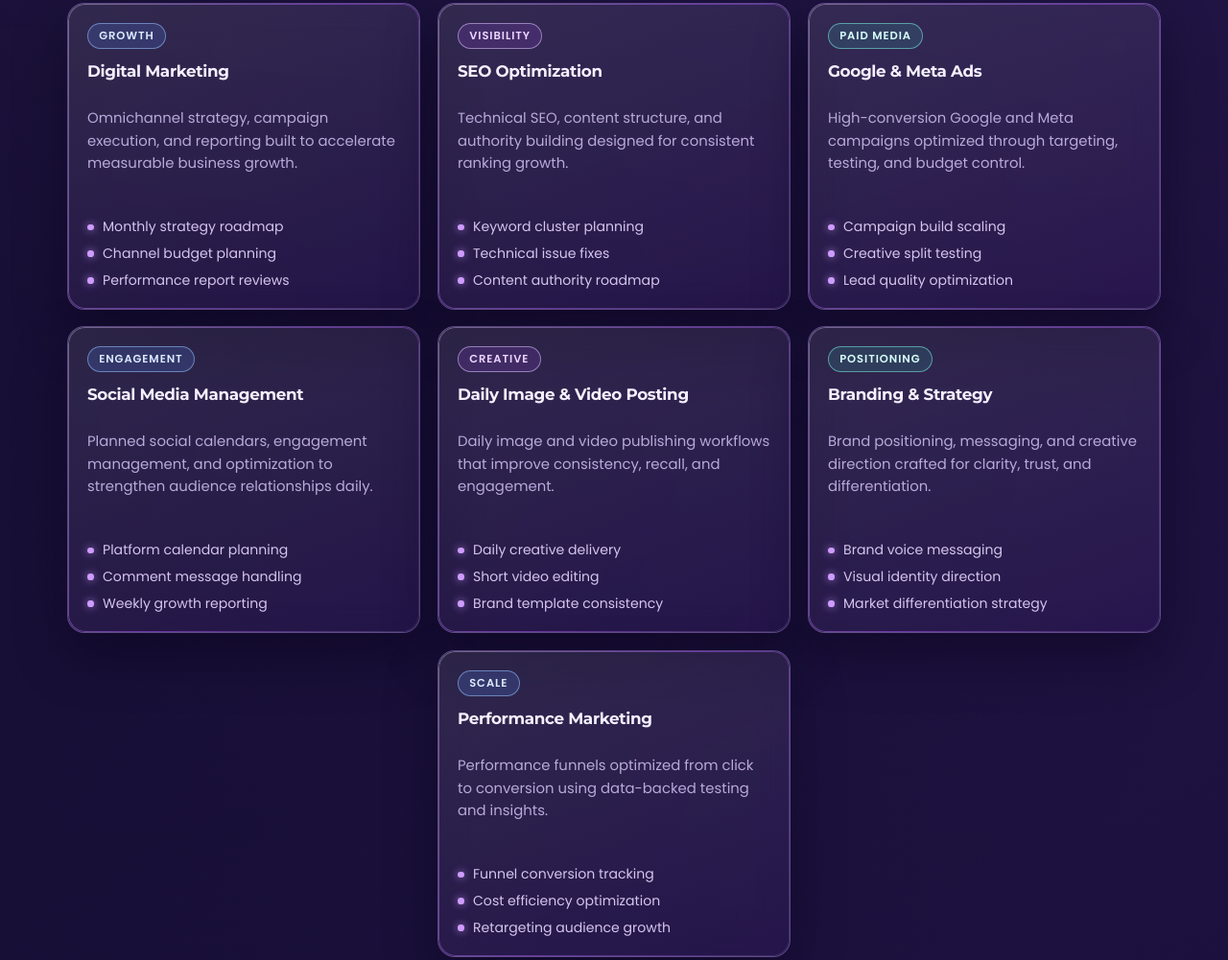
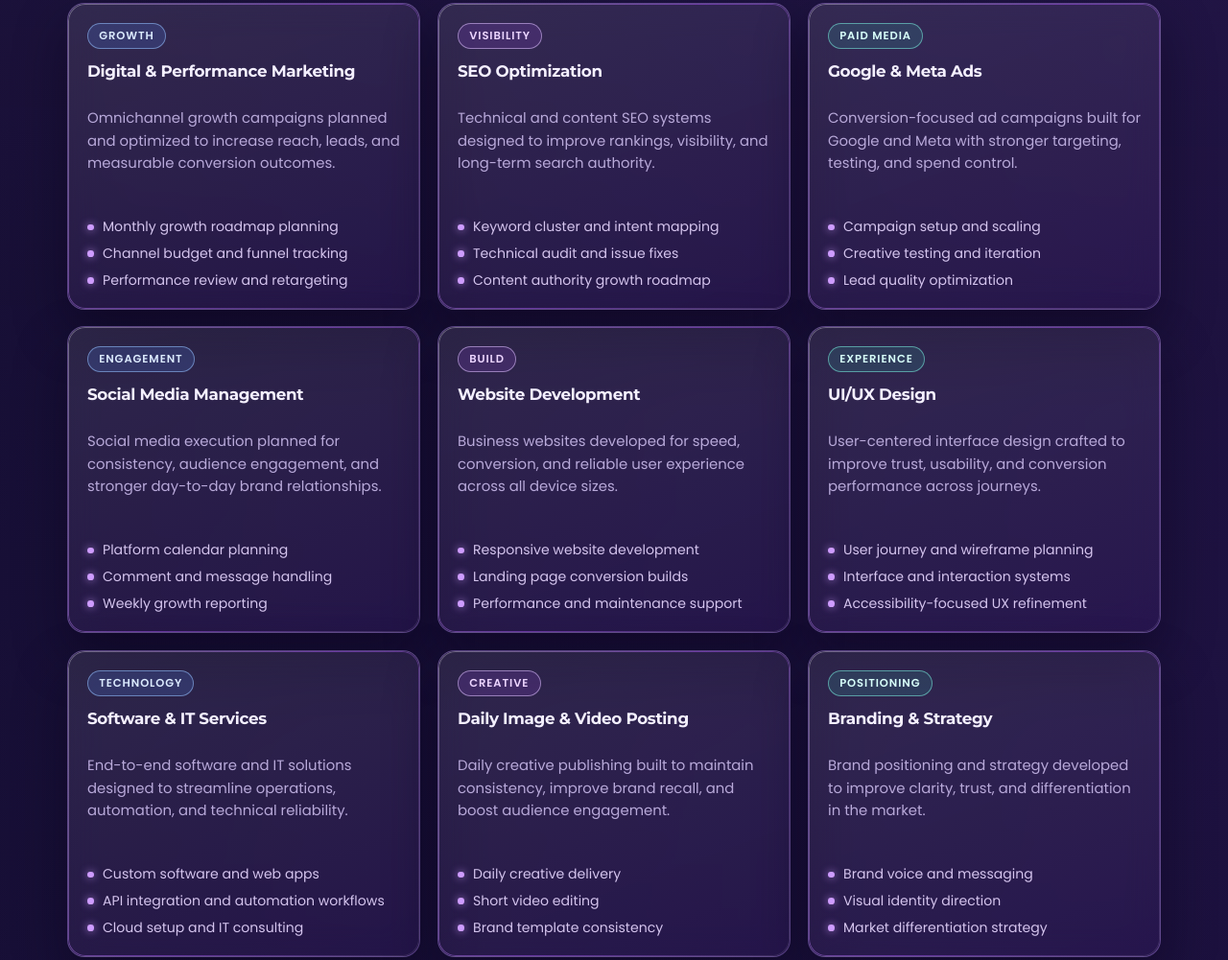
Before and after one commit to vigneshjai1321/Turnx, a plain HTML site: page index.html in a window 1280 px wide. Shown: the part 1080-2081 px from the top of the page at 96% size. Drawn offline with Linux system fonts and the light colour scheme.

Commit message:
Refine services section copy and footer layout

```diff
--- a/index.html
+++ b/index.html
@@ -182,40 +182,40 @@
           <div class="services-grid">
             <article class="service glass reveal" data-reveal="up">
               <span class="service__tag">Growth</span>
-              <h3>Digital Marketing</h3>
+              <h3>Digital &amp; Performance Marketing</h3>
               <p>
-                Omnichannel strategy, campaign execution, and reporting built
-                to accelerate measurable business growth.
+                Omnichannel growth campaigns planned and optimized to increase
+                reach, leads, and measurable conversion outcomes.
               </p>
               <ul class="service__list">
-                <li>Monthly strategy roadmap</li>
-                <li>Channel budget planning</li>
-                <li>Performance report reviews</li>
+                <li>Monthly growth roadmap planning</li>
+                <li>Channel budget and funnel tracking</li>
+                <li>Performance review and retargeting</li>
               </ul>
             </article>
             <article class="service glass reveal" data-reveal="up">
               <span class="service__tag">Visibility</span>
               <h3>SEO Optimization</h3>
               <p>
-                Technical SEO, content structure, and authority building
-                designed for consistent ranking growth.
+                Technical and content SEO systems designed to improve rankings,
+                visibility, and long-term search authority.
               </p>
               <ul class="service__list">
-                <li>Keyword cluster planning</li>
-                <li>Technical issue fixes</li>
-                <li>Content authority roadmap</li>
+                <li>Keyword cluster and intent mapping</li>
+                <li>Technical audit and issue fixes</li>
+                <li>Content authority growth roadmap</li>
               </ul>
             </article>
             <article class="service glass reveal" data-reveal="up">
               <span class="service__tag">Paid Media</span>
               <h3>Google &amp; Meta Ads</h3>
               <p>
-                High-conversion Google and Meta campaigns optimized through
-                targeting, testing, and budget control.
+                Conversion-focused ad campaigns built for Google and Meta with
+                stronger targeting, testing, and spend control.
               </p>
               <ul class="service__list">
-                <li>Campaign build scaling</li>
-                <li>Creative split testing</li>
+                <li>Campaign setup and scaling</li>
+                <li>Creative testing and iteration</li>
                 <li>Lead quality optimization</li>
               </ul>
             </article>
@@ -223,21 +223,60 @@
               <span class="service__tag">Engagement</span>
               <h3>Social Media Management</h3>
               <p>
-                Planned social calendars, engagement management, and
-                optimization to strengthen audience relationships daily.
+                Social media execution planned for consistency, audience
+                engagement, and stronger day-to-day brand relationships.
               </p>
               <ul class="service__list">
                 <li>Platform calendar planning</li>
-                <li>Comment message handling</li>
+                <li>Comment and message handling</li>
                 <li>Weekly growth reporting</li>
+              </ul>
+            </article>
+            <article class="service glass reveal" data-reveal="up">
+              <span class="service__tag">Build</span>
+              <h3>Website Development</h3>
+              <p>
+                Business websites developed for speed, conversion, and reliable
+                user experience across all device sizes.
+              </p>
+              <ul class="service__list">
+                <li>Responsive website development</li>
+                <li>Landing page conversion builds</li>
+                <li>Performance and maintenance support</li>
+              </ul>
+            </article>
+            <article class="service glass reveal" data-reveal="up">
+              <span class="service__tag">Experience</span>
+              <h3>UI/UX Design</h3>
+              <p>
+                User-centered interface design crafted to improve trust,
+                usability, and conversion performance across journeys.
+              </p>
+              <ul class="service__list">
+                <li>User journey and wireframe planning</li>
+                <li>Interface and interaction systems</li>
+                <li>Accessibility-focused UX refinement</li>
+              </ul>
+            </article>
+            <article class="service glass reveal" data-reveal="up">
+              <span class="service__tag">Technology</span>
+              <h3>Software &amp; IT Services</h3>
+              <p>
+                End-to-end software and IT solutions designed to streamline
+                operations, automation, and technical reliability.
+              </p>
+              <ul class="service__list">
+                <li>Custom software and web apps</li>
+                <li>API integration and automation workflows</li>
+                <li>Cloud setup and IT consulting</li>
               </ul>
             </article>
             <article class="service glass reveal" data-reveal="up">
               <span class="service__tag">Creative</span>
               <h3>Daily Image &amp; Video Posting</h3>
               <p>
-                Daily image and video publishing workflows that improve
-                consistency, recall, and engagement.
+                Daily creative publishing built to maintain consistency,
+                improve brand recall, and boost audience engagement.
               </p>
               <ul class="service__list">
                 <li>Daily creative delivery</li>
@@ -249,26 +288,13 @@
               <span class="service__tag">Positioning</span>
               <h3>Branding &amp; Strategy</h3>
               <p>
-                Brand positioning, messaging, and creative direction crafted for
-                clarity, trust, and differentiation.
+                Brand positioning and strategy developed to improve clarity,
+                trust, and differentiation in the market.
               </p>
               <ul class="service__list">
-                <li>Brand voice messaging</li>
+                <li>Brand voice and messaging</li>
                 <li>Visual identity direction</li>
                 <li>Market differentiation strategy</li>
-              </ul>
-            </article>
-            <article class="service glass reveal" data-reveal="up">
-              <span class="service__tag">Scale</span>
-              <h3>Performance Marketing</h3>
-              <p>
-                Performance funnels optimized from click to conversion using
-                data-backed testing and insights.
-              </p>
-              <ul class="service__list">
-                <li>Funnel conversion tracking</li>
-                <li>Cost efficiency optimization</li>
-                <li>Retargeting audience growth</li>
               </ul>
             </article>
           </div>
@@ -381,7 +407,7 @@
                 <span>Established</span>
               </div>
               <div class="glass metric">
-                <strong>7</strong>
+                <strong>9</strong>
                 <span>Core Services</span>
               </div>
               <div class="glass metric">
@@ -536,9 +562,13 @@
 
     <footer class="site-footer">
       <div class="container footer-wrap">
-        <p>TurnX | Turning Ideas Into Digital Success</p>
-        <p>Founder: Gokula Priya</p>
-        <p>
+        <a class="footer-brand" href="#home" aria-label="TurnX home">
+          <img src="assets/images/Logo.png" alt="TurnX logo" class="footer-logo" />
+          <span>TurnX</span>
+        </a>
+        <p class="footer-text">Turning Ideas Into Digital Success</p>
+        <p class="footer-text">Founder: Gokula Priya</p>
+        <p class="footer-text">
           Contact:
           <a class="footer-phone" href="tel:+919360766575">+91 93607 66575</a>
         </p>
--- a/style.css
+++ b/style.css
@@ -1219,6 +1219,27 @@ main {
   font-size: 0.88rem;
 }
 
+.footer-brand {
+  display: inline-flex;
+  align-items: center;
+  gap: 0.58rem;
+  color: #f2d9ff;
+  font-family: "Montserrat", sans-serif;
+  font-weight: 700;
+  letter-spacing: 0.03em;
+}
+
+.footer-logo {
+  width: 2.1rem;
+  height: 2.1rem;
+  object-fit: contain;
+  filter: drop-shadow(0 0 10px rgba(196, 141, 255, 0.35));
+}
+
+.footer-text {
+  margin: 0;
+}
+
 .footer-phone {
   color: #efd4ff;
   font-weight: 600;
@@ -1366,10 +1387,6 @@ main {
     margin-inline: auto;
   }
 
-  .service:nth-child(7) {
-    grid-column: 2 / span 1;
-  }
-
   .section--testimonials .results-grid {
     grid-template-columns: repeat(3, minmax(0, 1fr));
   }
@@ -1545,6 +1562,11 @@ main {
   .footer-wrap {
     justify-content: center;
     text-align: center;
+  }
+
+  .footer-brand {
+    width: 100%;
+    justify-content: center;
   }
 }
 
```
